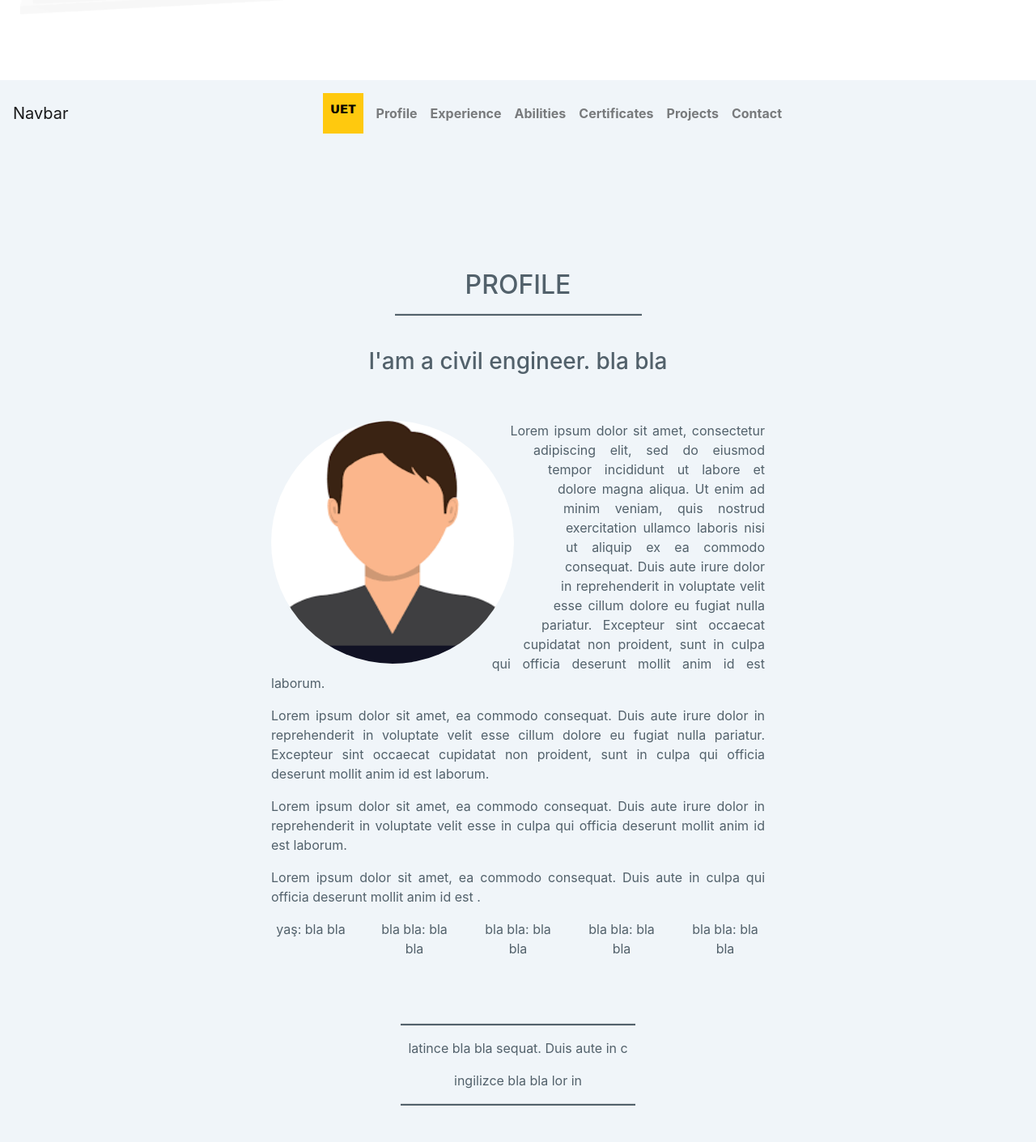
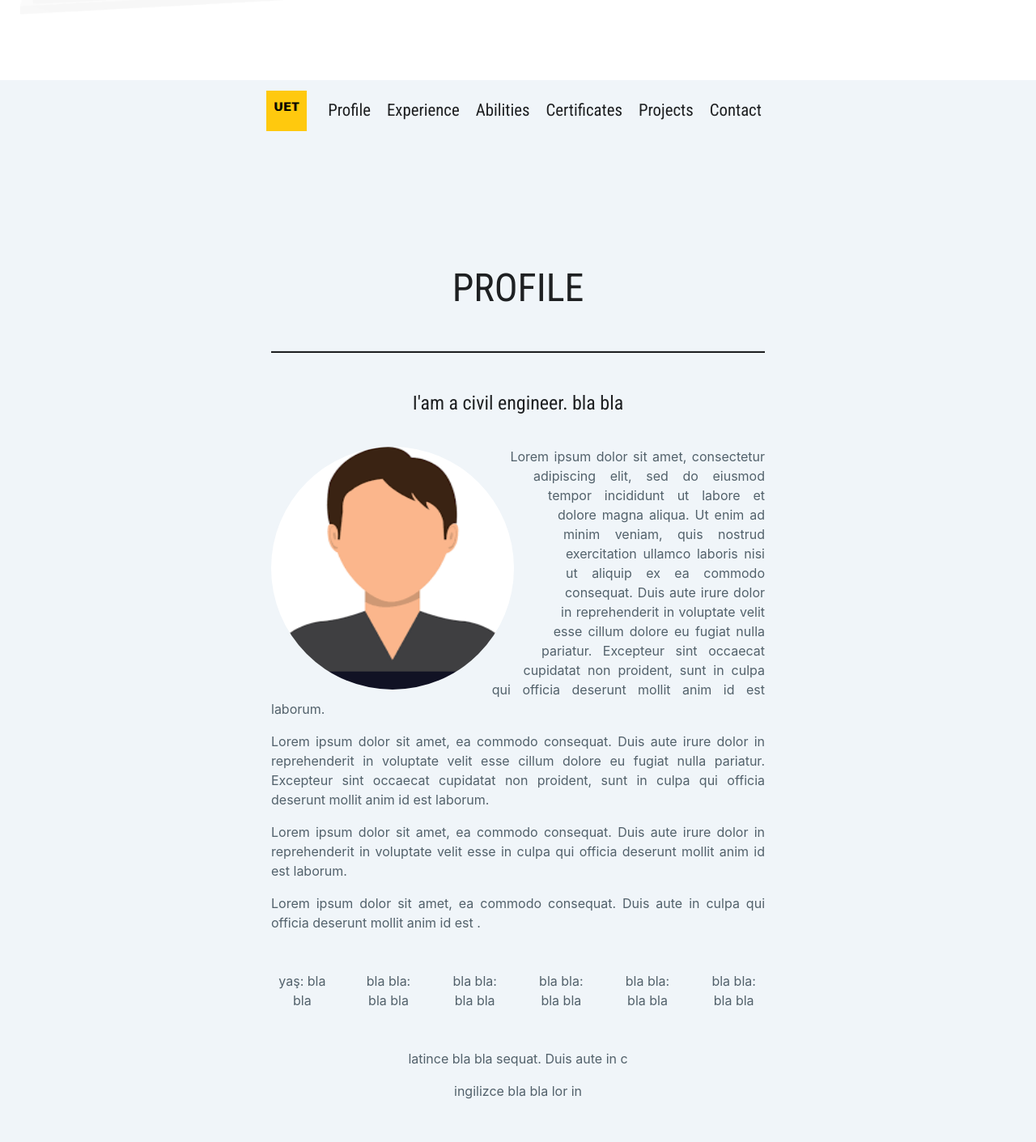
Before and after one commit to yetermi/UETCV, a plain HTML site: page index.html in a window 1280 px wide. Shown: the part 701-2112 px from the top of the page at 81% size. Drawn offline with nearby package versions, Linux system fonts and the light colour scheme.

Commit message:
8th commit

```diff
--- a/css/styles.css
+++ b/css/styles.css
@@ -2,103 +2,171 @@ html {
   scroll-behavior: smooth;
 }
 
-/* GİRİŞ ÖZELLİKLERİ */
+/* ENTRANCE
+***********************
+***********************
+***********************
+ */
 h1 {
+  color: #1e2022;
+  font-family: 'Open Sans Condensed', sans-serif;
   font-size: 3rem;
   font-weight: bolder;
-  font-family: 'Open Sans Condensed', sans-serif;
-  color: #1e2022;
 }
-
-
-
-
 
 hr {
   border-bottom: 2px solid #1e2022;
-  width: 50%;
+  width: 100%;
 }
 
-.kapak {
+#Entrance h2 {
+  color: #1e2022;
+  font-family: 'Roboto Condensed', sans-serif;
   font-size: 2rem;
-  /* font-weight: bolder; */
-  font-family: 'Roboto Condensed', sans-serif;
-  color: #1e2022;
+  padding-bottom: 4rem;
 }
 
 .jumbotron {
-  /* The image used */
   background-image: url('Kocaeli Stadyum 1 - transparent.png');
-  /* Full height */
-  height: 100%;
-  /* Center and scale the image nicely */
   background-position: center;
   background-repeat: no-repeat;
   background-size: cover;
+  height: 100%;
+  margin: 0;
   text-align: center;
-  margin: 0px;
+}
+
+.nav-link {
+  color: #1e2022;
+
+}
+
+/* ENTRANCE END
+***********************
+***********************
+***********************
+ */
+/* NAVBAR
+***********************
+***********************
+***********************
+ */
+@media only screen and (max-width: 2000px) {
+  .navbar-brand-collapse {
+    position: fixed;
+    visibility: hidden;
+  }
+}
+
+@media only screen and (max-width: 767px) {
+  .navbar-brand-collapse {
+    position: static;
+    visibility: visible;
+  }
+
+  .navbar-brand-expand {
+    position: fixed;
+    visibility: hidden;
+  }
+}
+
+.col-padding {
+  padding: 0;
+}
+
+li.nav-item.col {
+  padding: 0 10px 0 10px;
 }
 
 .navbar-nav.navbar-center {
+  left: 0;
   margin-left: auto;
   margin-right: auto;
-  left: 0;
   right: 0;
 }
 
 .navbar {
   background-color: #f0f5f9;
-  padding-bottom: 0px;
+  padding-bottom: 0;
 }
 
-.nav-link {
-  color: black;
-  font-size: 1rem;
-  font-weight: 700;
+#Navbar .nav-link {
+  color: #1e2022;
+  font-size: 1.3rem;
+  /* font-weight: 700; */
+  font-family: 'Roboto Condensed', sans-serif;
+  padding: 0;
 }
 
-.Özet {
+.navbar-toggler {
+  border:0;
+
+}
+
+
+/* NAVBAR END
+***********************
+***********************
+***********************
+ */
+.Profile {
   background-color: #f0f5f9;
   color: #52616b;
   text-align: justify;
   padding-top: 10rem;
 }
 
-.CV-hr {
-  border-bottom: 2px solid #52616b;
-  width: 50%;
+#Profile h2 {
+  color: #1e2022;
+  font-family: 'Roboto Condensed', sans-serif;
+  font-size: 3rem;
+  padding-bottom: 2rem;
 }
 
-.Profil-Foto {
+#Profile h3 {
+  color: #1e2022;
+  font-family: 'Roboto Condensed', sans-serif;
+  font-size: 1.5rem;
+  padding-bottom: 2rem;
+  padding-top: 2rem;
+}
+
+
+
+.CV-hr {
+  border-bottom: 2px solid #1e2022;
+
+}
+
+.profile-photo {
   border-radius: 50%;
   float: left;
   margin-right: 8rem;
   shape-outside: circle();
+  width: 300px;
+  height: 300px;
 }
 
-.container-fluid {
-  width: 50%;
-  padding-bottom: 1rem;
+@media only screen and (max-width: 767px) {
+  .profile-photo {
+    border-radius: 50%;
+    float: none;
+    margin-left: auto;
+  margin-right: auto;
+    width: 200px;
+    height: 200px;
+display: block;
+margin-bottom: 2rem;
+
+    shape-outside: circle();
+  }}
+
+
+.col-lg-6 {
+  padding-bottom: 2rem;
 }
 
-/* @media (max-width: 992px) {
-  .container-fluid {
-    width: 95%;
-  }
-} */
 
-.col-right {
-  text-align: right;
-}
-
-.col-left {
-  text-align: left;
-}
-
-.col-center {
-  text-align: center;
-
-}
 
 .Deneyim {
   background-color: #f0f5f9;
@@ -142,14 +210,12 @@ hr {
 .certificate-img {
   height: 230px;
   width: 300px;
-
   padding-bottom: 20px;
 }
 
 .img-container {
   height: 230px;
   width: 300px;
-
   padding-bottom: 20px;
   position: relative;
 }
@@ -195,9 +261,7 @@ hr {
   color: black;
   width: 100%;
   margin-top: 20px;
-
 }
-
 
 .Projects {
   /* height: 3000px; */
@@ -208,9 +272,12 @@ hr {
 }
 
 .card {
-        margin: 0 auto; /* Added */
-        float: none; /* Added */
-        margin-bottom: 10px; /* Added */
+  margin: 0 auto;
+  /* Added */
+  float: none;
+  /* Added */
+  margin-bottom: 10px;
+  /* Added */
   width: 90%;
 }
 
@@ -225,10 +292,8 @@ width: 90%;
 
 #Contact a {
   color: #f0f5f9;
-
   display: table;
   text-decoration: none;
-
 }
 
 #Contact a:hover {
@@ -246,26 +311,10 @@ vertical-align: middle;
   margin: 10px;
 }
 
-#profile-photo {
-
-
-  width:300px;
-   height:300px;
-}
-
-
-
-
-
-
-
-
-
-
-
-
-
-
+/* #profile-photo {
+  width: 300px;
+  height: 300px;
+} */
 
 @media only screen and (max-width: 768px) {
   .Özet {
@@ -273,27 +322,23 @@ vertical-align: middle;
   color: yellow; */
   }
 
-.container-fluid{
-  width: 95%;
+  .container-fluid {
+    /* width: 95%; */
   }
 
   /* .nav-link {
   font-size: 0.5rem;
 } */
-
   #Projects .col-sm {
     margin-bottom: 30px;
   }
 
-.Özet {
-  padding-top: 3rem;
+  /* .Özet, .Abilities, .Deneyim, .Certificates, .Projects, .Contact {
+    padding-top: 23rem;
+  } */
+
+  /* #profile-photo {
+    width: 200px;
+    height: 200px;
+  } */
 }
-
-#profile-photo {
-
-
-  width:200px;
-   height:200px;
-}
-
-}
--- a/index.html
+++ b/index.html
@@ -43,93 +43,99 @@
 
 
 
-  <!-- GİRİŞ -->
+  <!-- ENTRANCE -->
   <div id="Entrance" class="jumbotron d-flex align-items-center min-vh-100">
-
-
-    <div class="container-fluid text-center kapak">
-      <div class="col">
+    <div class="container-fluid d-flex justify-content-center">
+      <div class="col-xl-4 col-lg-6 col-md-8 col-sm-12">
         <h1>UFUK EMRE TUTER</h1>
         <hr>
-        <p>Interactive Resume</p>
-        <br />
-        <br />
-        <a class="nav-link" href="#Özet"><i class="fas fa-arrow-down faa-falling animated faa-slow fa-4x "></i></a>
+        <h2>Interactive Resume</h2>
+        <a class="nav-link" href="#Profile"><i class="fas fa-arrow-down faa-falling animated faa-slow fa-4x "></i></a>
       </div>
-
-
+      <!--Close col-->
     </div>
+    <!--Close container-fluid-->
   </div>
-
+  <!--Close Entrance-->
+  <!-- ENTRANCE -->
 
 
 
 
 
   <!-- NAVBAR -->
-  <nav class="navbar navbar-light sticky-top navbar-expand-lg ">
-    <a class="navbar-brand" href="#">Navbar</a>
+  <nav id="Navbar" class="navbar navbar-light sticky-top navbar-expand-md ">
     <button class="navbar-toggler" type="button" data-toggle="collapse" data-target="#navbarSupportedContent" aria-controls="navbarSupportedContent" aria-expanded="false" aria-label="Toggle navigation">
-       <span class="navbar-toggler-icon"></span>
+      <span class="fas fa-bars fa-2x"></span>
     </button>
+
+    <a class="navbar-brand navbar-brand-collapse" href="#Entrance"><img src="Imagaes\Logo-Nav-Bar.png" width="50" height="50" alt="Logo"></a>
+
     <div class="collapse navbar-collapse" id="navbarSupportedContent">
-    <ul class="navbar-nav navbar-center align-items-center">
-
-      <li class="nav-item ">
-        <a class="nav-link" href="#Entrance"><img src="Imagaes\Logo-Nav-Bar.png" width="50" height="50" alt="Logo"></a>
+      <ul class="navbar-nav navbar-center align-items-center flex-wrap flex-row justify-content-center">
+        <div class="d-flex flex-wrap">
+          <li class="nav-item navbar-brand-expand">
+            <a class="navbar-brand" href="#Entrance"><img src="Imagaes\Logo-Nav-Bar.png" width="50" height="50" alt="Logo"></a>
           </li>
-      <li class="nav-item ">
-        <a class="nav-link" href="#Özet">Profile </a>
+        </div>
+        <div class=" col text-center col-padding">
+          <li class="nav-item col">
+            <a class="nav-link" href="#Profile">Profile </a>
           </li>
-      <li class="nav-item">
+        </div>
+        <div class="col text-center col-padding">
+          <li class="nav-item col">
             <a class="nav-link" href="#Deneyim">Experience</a>
           </li>
-      <li class="nav-item">
+        </div>
+        <div class="col text-center col-padding">
+          <li class="nav-item col">
             <a class="nav-link" href="#Abilities">Abilities</a>
           </li>
-      <li class="nav-item">
+        </div>
+        <div class="col text-center col-padding">
+          <li class="nav-item col">
             <a class="nav-link" href="#Certificates">Certificates</a>
           </li>
-      <li class="nav-item">
+        </div>
+        <div class="col text-center col-padding">
+          <li class="nav-item col">
             <a class="nav-link" href="#Projects">Projects</a>
           </li>
-      <li class="nav-item">
+        </div>
+        <div class="col text-center col-padding">
+          <li class="nav-item col">
             <a class="nav-link" href="#Contact">Contact</a>
           </li>
+        </div>
+    </div>
     </ul>
     </div>
   </nav>
+  <!-- NAVBAR -->
 
 
 
 
   <!-- PROFILE -->
 
-  <div id="Özet" class="Özet">
+  <div id="Profile" class="Profile">
 
-    <div class="container-fluid">
-      <div class=" col-center">
+    <div class="container-fluid ">
+      <div class="row justify-content-center">
+        <div class="col-md-6 text-center">
           <h2>PROFILE</h2>
-
           <hr class="CV-hr">
-
-
-
-        <br />
           <h3>I'am a civil engineer. bla bla</h3>
-        <br />
-        <br />
+        </div>
       </div>
 
 
 
+      <div class="row justify-content-center">
+        <div class="col-lg-6">
 
-
-<div class="row">
-
-</div>
-
-        <img id="profile-photo" class="Profil-Foto" src="Imagaes\Profil Foto.png"  alt="Profil Foto">
+          <img id="profile-photo" class="profile-photo" src="Imagaes\Profil Foto.png" alt="Profil Foto">
 
           <p>Lorem ipsum dolor sit amet, consectetur adipiscing elit, sed do eiusmod tempor incididunt ut labore et dolore magna aliqua. Ut enim ad minim veniam, quis nostrud exercitation ullamco laboris nisi ut aliquip ex ea commodo consequat. Duis
             aute
@@ -140,39 +146,57 @@
             irure dolor in reprehenderit in voluptate velit esse in culpa qui officia deserunt mollit anim id est laborum.</p>
           <p>Lorem ipsum dolor sit amet, ea commodo consequat. Duis aute in culpa qui officia deserunt mollit anim id est .</p>
 
+        </div>
+      </div>
 
 
 
 
-      <div class="row">
-        <div class="col-sm col-center">
+
+
+
+
+      <div class="row d-flex justify-content-center ">
+        <div class="col-lg-6">
+          <div class="row d-flex justify-content-center">
+            <div class="col-md-2 text-center">
               <p>yaş: bla bla</p>
             </div>
-        <div class="col-sm col-center">
+            <div class="col-md-2 text-center">
               <p>bla bla: bla bla</p>
             </div>
-        <div class="col-sm col-center">
+            <div class="col-md-2 text-center">
               <p>bla bla: bla bla</p>
             </div>
-        <div class="col-sm col-center">
+            <div class="col-md-2 text-center">
               <p>bla bla: bla bla</p>
             </div>
-        <div class="col-sm col-center">
+            <div class="col-md-2 text-center">
+              <p>bla bla: bla bla</p>
+            </div>
+            <div class="col-md-2 text-center">
               <p>bla bla: bla bla</p>
             </div>
           </div>
-      <br />
-      <br />
-      <div class="col col-center">
-        <hr class="CV-hr">
+        </div>
+      </div>
+
+
+
+
+      <div class="row d-flex justify-content-center">
+        <div class="col-lg-6 text-center">
+          <!-- <hr class="CV-hr"> -->
           <p>latince bla bla sequat. Duis aute in c</p>
           <p>ingilizce bla bla lor in </p>
-        <hr class="CV-hr">
+
         </div>
+      </div>
+
 
     </div>
 
-  </div>
+
 
 
 
@@ -190,8 +214,8 @@
         </div>
         <br />
         <br />
-      <iframe src='https://cdn.knightlab.com/libs/timeline3/latest/embed/index.html?source=16ixLOSKGNzmvJZ_lZaFzW30N-V-F4sg6p7ET-d89Rwc&font=Default&lang=en&initial_zoom=2&height=650' width='100%' height='650' webkitallowfullscreen mozallowfullscreen
-        allowfullscreen frameborder='0'></iframe>
+        <iframe src='https://cdn.knightlab.com/libs/timeline3/latest/embed/index.html?source=16ixLOSKGNzmvJZ_lZaFzW30N-V-F4sg6p7ET-d89Rwc&font=Default&lang=en&initial_zoom=2&height=650' width='100%' height='650' webkitallowfullscreen
+          mozallowfullscreen allowfullscreen frameborder='0'></iframe>
       </div>
 
 
@@ -431,7 +455,7 @@
 
   </div>
 
-  <div id="Certificates" class="Certificates">
+  <!-- <div id="Certificates" class="Certificates">
   <div class="container-fluid">
     <div class="col col-center">
       <h2>Certificates</h2>
@@ -501,7 +525,7 @@
 
 
 
-  </div>
+</div> -->
 
 
 
--- a/index.js
+++ b/index.js
@@ -0,0 +1,3 @@
+$('.navbar-nav>div>li>a').on('click', function(){
+    $('.navbar-collapse').collapse('hide');
+});
```
Lines whose indentation alone changed are shown as unchanged.
